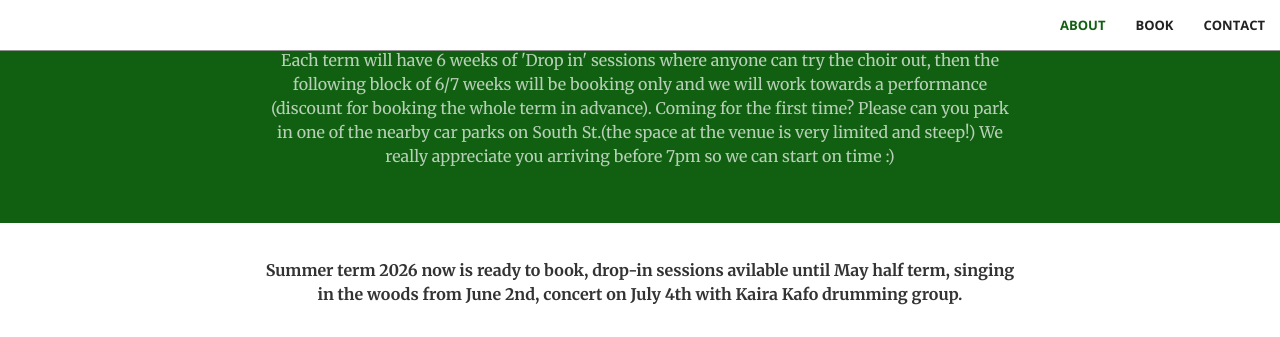
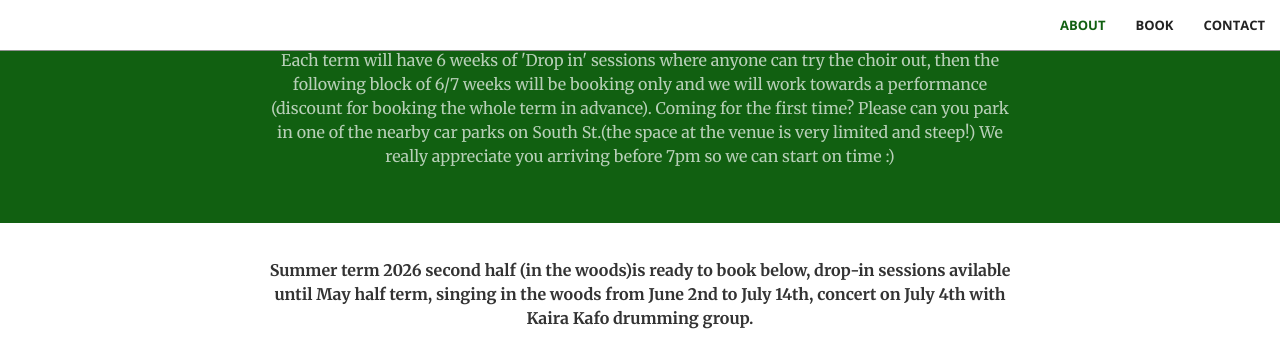
Before and after one commit to thewildchoir/thewildchoir-website, a Jekyll site: the page built from index.html, in a window 1280 px wide and 900 px high, scrolled down 1095 px, cut to the strip 0-337 px from the top of the window. Built offline with Jekyll 4.4.1, drawn with Linux system fonts in a browser that asks for light colours.

Commit message:
Update booking.html

```diff
--- a/_includes/booking.html
+++ b/_includes/booking.html
@@ -2,7 +2,7 @@
     <div class="container">
        <div class="row">
             <div class="col-lg-8 col-lg-offset-2 text-center">
-                <p class="text-book"><b> Summer term 2026 now is ready to book, drop-in sessions avilable until May half term, singing in the woods from June 2nd, concert on July 4th with Kaira Kafo drumming group.
+                <p class="text-book"><b> Summer term 2026 second half (in the woods)is ready to book below, drop-in sessions avilable until May half term, singing in the woods from June 2nd to July 14th, concert on July 4th with Kaira Kafo drumming group.
                     </p>
 <script async
   src="https://js.stripe.com/v3/buy-button.js">
```
